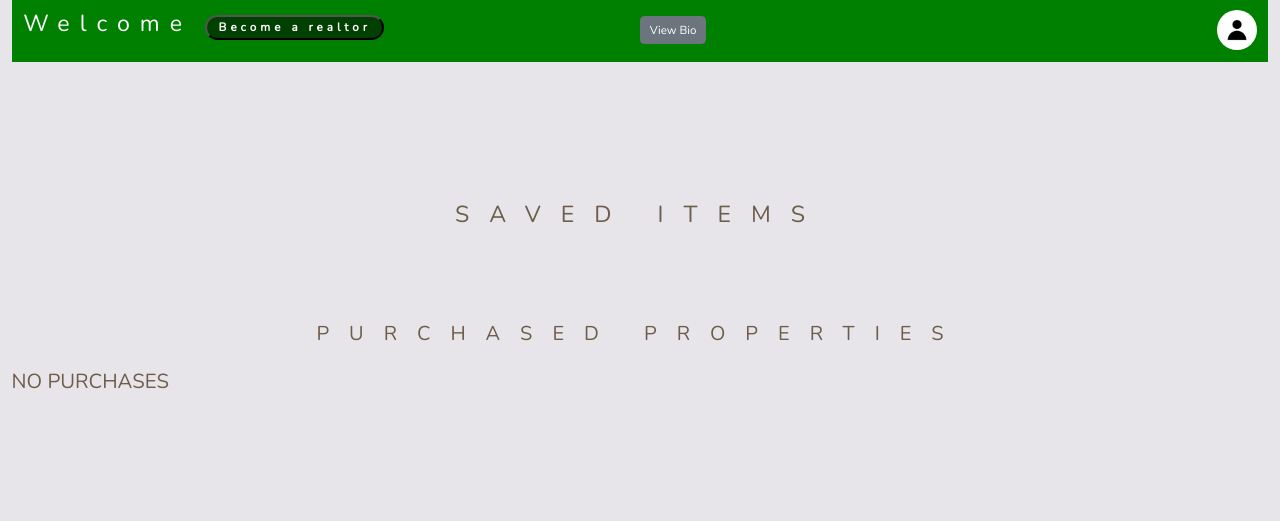
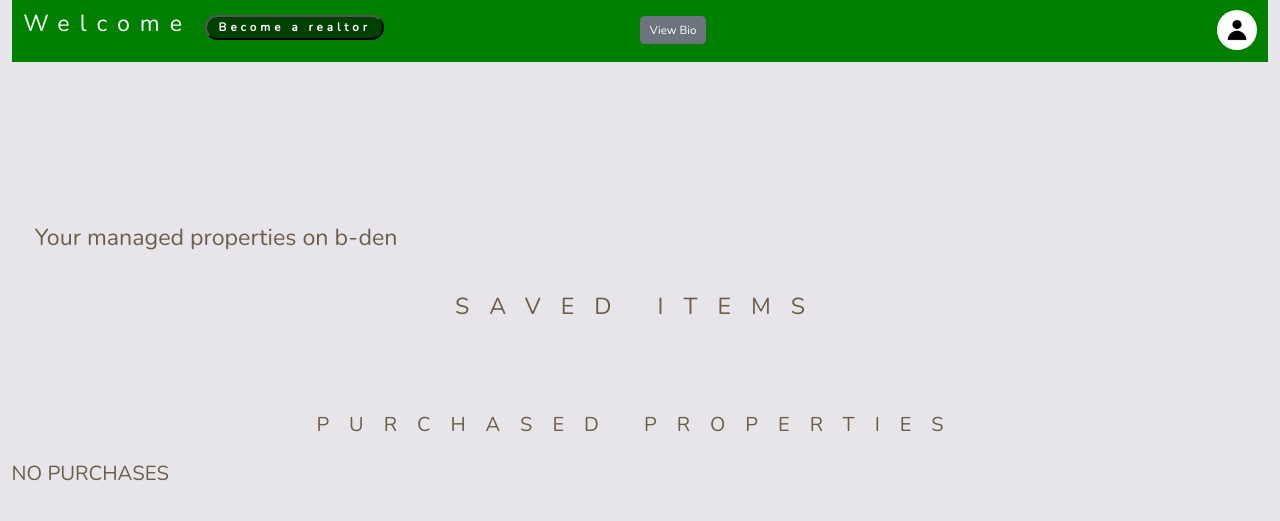
Before and after one commit to Francis-7/bden-property_management, a Django app: template bdenapp/templates/bdenapp/dashboard.html in a window 1280 px wide. Shown: the part 132-653 px from the top of the page. Run offline with Django 5.2, Linux system fonts and the light colour scheme; the template is opened without the code that fills it, so the values that code supplies are empty; some libraries are stand-ins or nearby versions; some web fonts are replaced.

Commit message:
new changes made

```diff
--- a/bdenapp/models.py
+++ b/bdenapp/models.py
@@ -15,6 +15,7 @@ class Category(models.Model):
         return f"{self.name}"
 
 class Property(models.Model):
+    user = models.ForeignKey(User, on_delete=models.CASCADE, related_name='properties', null=True, blank=False)
     location = models.CharField(max_length=250)
     owner = models.CharField(max_length=150)
     price = models.DecimalField(max_digits=12, decimal_places=2)
--- a/bdenapp/templates/bdenapp/dashboard.html
+++ b/bdenapp/templates/bdenapp/dashboard.html
@@ -10,6 +10,7 @@
     display: grid;
     grid-template-areas:
     "main main"
+    "managed-properties managed-properties"
     "saved saved"
     "purchased purchased";
     padding: 1rem;
@@ -87,6 +88,25 @@
     .purchased {
     grid-area: purchased;
     }
+    .managed-properties {
+    grid-area: managed-properties;
+    padding: 1rem;
+    margin: 1rem;
+    }
+    .your_properties {
+    display: grid;
+    grid-template-columns: repeat(auto-fill, minmax(150px, 250px));
+    gap: 1rem;
+    grid-template-rows: repeat(auto-fill, 1fr);
+    grid-template-rows: auto auto;
+    }
+    .your_properties img {
+    width: 250px;
+    height: 100%;
+    object-fit: cover;
+    border: solid 0.5px black;
+    padding: 0.5rem;
+    }
     .close {
     position: absolute;
     top: -10px;
@@ -152,6 +172,20 @@
                 </div>
             </div>
         </div>
+        <div class="managed-properties">
+            <h2>Your managed properties on b-den</h2>
+            <div class="your_properties">
+                {% for property in properties %}
+                    <div class="properties">
+                        <img src="{{ property.picture.url }}"
+                             alt="{{ user_profile.user.username }}">
+                        <h2>
+                            <span>{{ property.description }} <span>{{ property.location }}</span></span>
+                        </h2>
+                    </div>
+                {% endfor %}
+            </div>
+        </div>
         <div class="saved">
             <div class="heading--text">
                 <h2>Saved Items</h2>
```
Also changed, not shown: bdenapp/forms.py (+18 -13 lines), bdenapp/views.py (+16 -10 lines), bdenapp/migrations/0013_alter_propertyimage_images.py (added), bdenapp/migrations/0014_property_user.py (added), media/images/gal-5.jpeg (added), media/images/gal-6.jpeg (added), media/images/story-2_sIxJTDs.jpeg (added), media/more_pictures/gal-3.jpeg (added).
